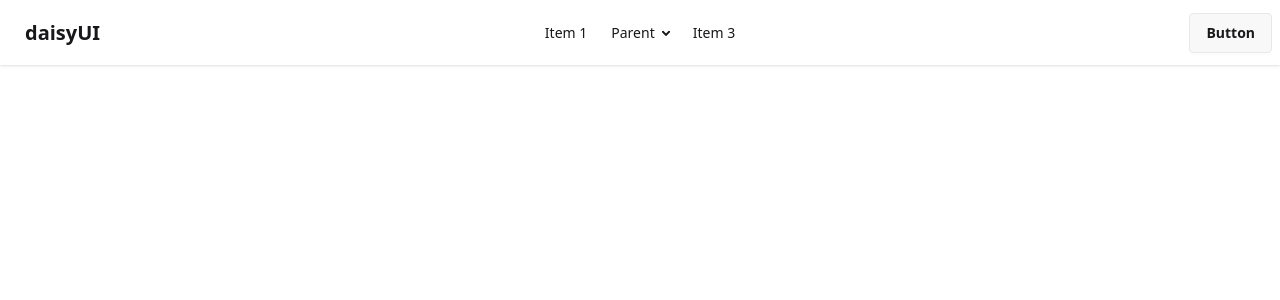
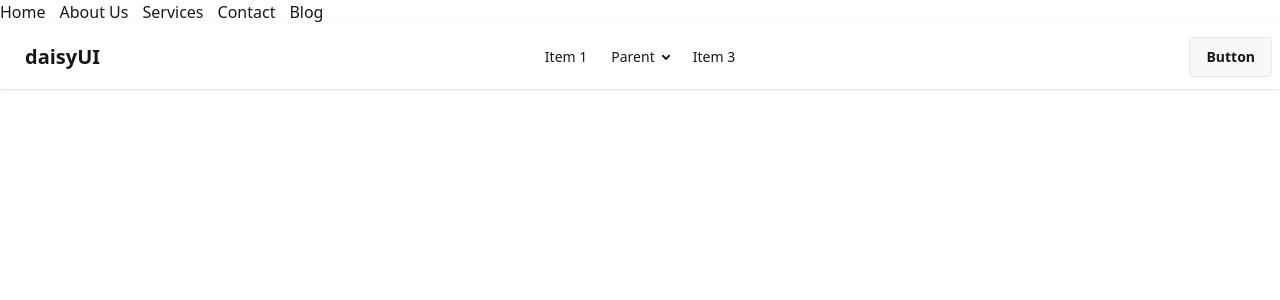
Before and after one commit to delowarshizar/pricing-option, a React (Vite) app: page /blog in a window 1280 px wide. Shown: the top 300 px of the page. Built offline with nearby package versions, Linux system fonts and the light colour scheme.

Commit message:
all fileinitialized

```diff
--- a/src/components/navBar/Link.jsx
+++ b/src/components/navBar/Link.jsx
@@ -1,9 +1,9 @@
 import React from "react";
 import { TableOfContents } from "lucide-react";
-const Link = () => {
+const Link = ({route}) => {
   return (
     <div>
-
+        <li><a href={route.path}>{route.name}</a></li>
     </div>
   );
 };
--- a/src/components/navBar/NavBar.jsx
+++ b/src/components/navBar/NavBar.jsx
@@ -1,10 +1,44 @@
 import React from 'react';
+import Link from './Link';
+
 
 const NavBar = () => {
+    const urls = [
+  {
+    id: 1,
+    name: "Home",
+    path: "/"
+  },
+  {
+    id: 2,
+    name: "About Us",
+    path: "/about"
+  },
+  {
+    id: 3,
+    name: "Services",
+    path: "/services"
+  },
+  {
+    id: 4,
+    name: "Contact",
+    path: "/contact"
+  },
+  {
+    id: 5,
+    name: "Blog",
+    path: "/blog"
+  }
+];
+
     return (
-        <div>
-
-        </div>
+        <nav>
+            <ul className='flex gap-3.5'>
+                {
+                    urls.map(route =><Link key={route.id} route={route}></Link>)
+                }
+            </ul>
+        </nav>
     );
 };
 
```
